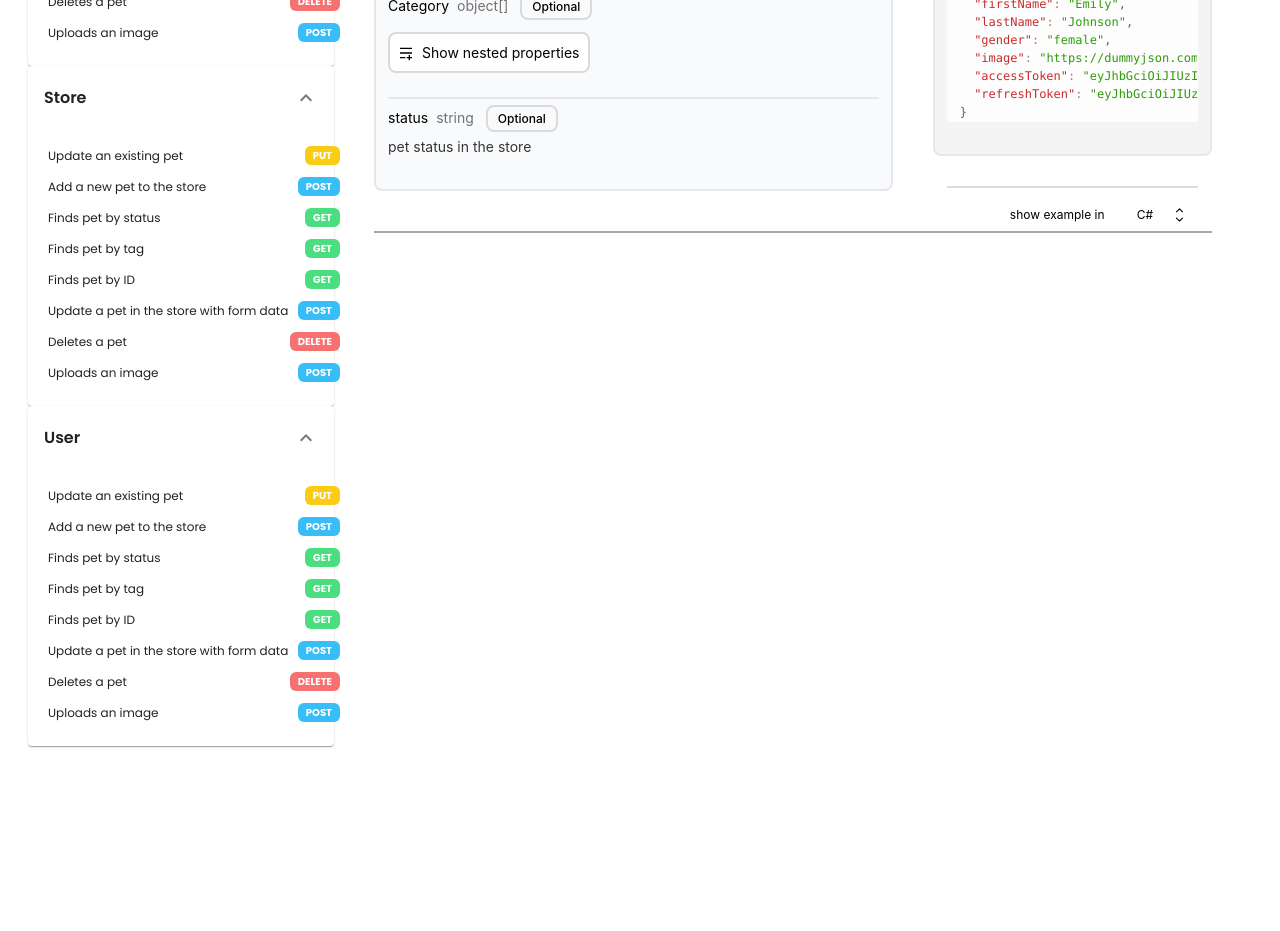
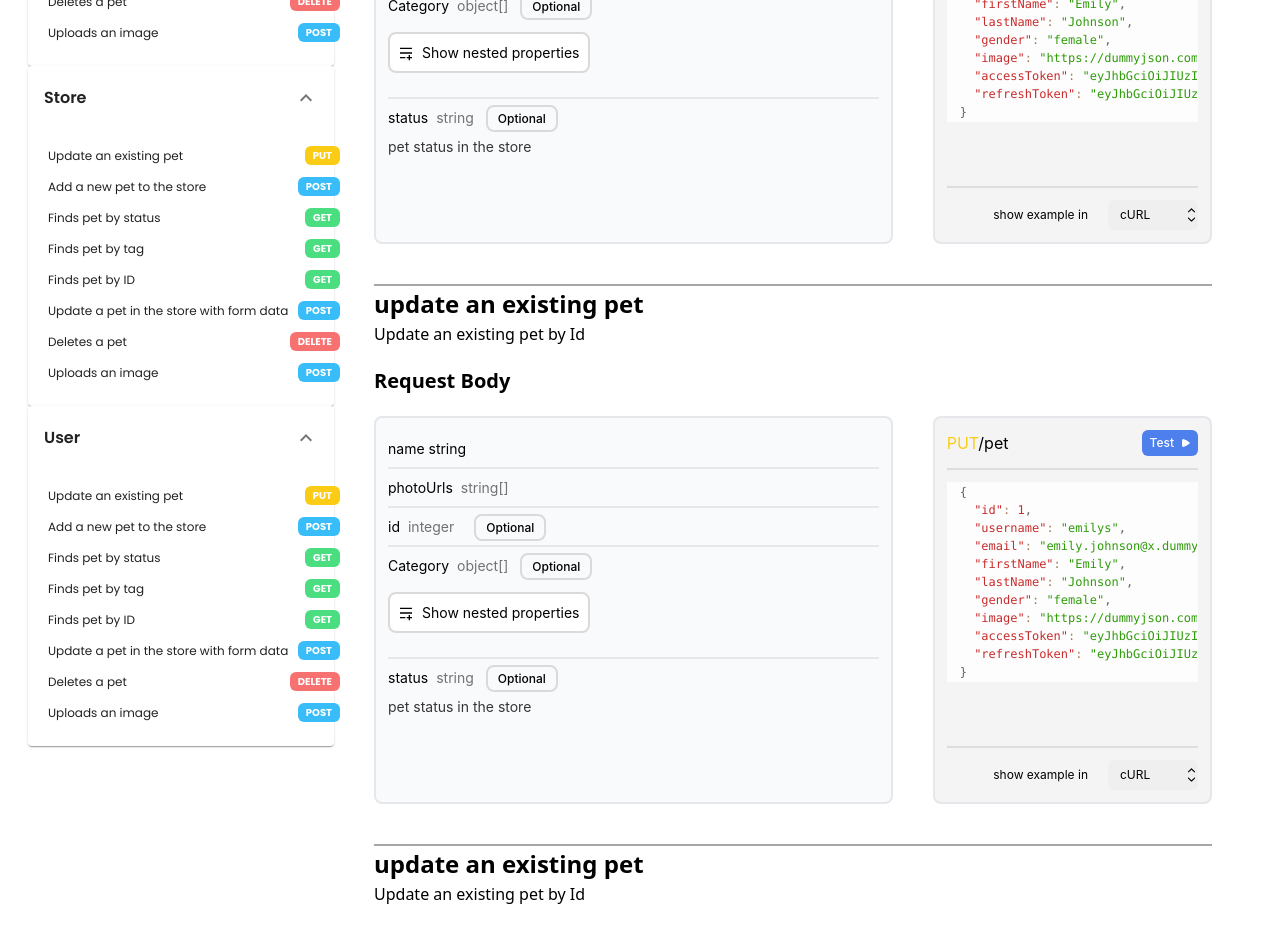
Before and after one commit to SanuRaj-K/devdocs, a React (Create React App) app: page /home in a window 1280 px wide. Shown: the part 800-1731 px from the top of the page. Before the commit the page ends 1586 px from the top, so only its background shows below. Built offline with nearby package versions, Linux system fonts and the light colour scheme.

Commit message:
feat:links added

```diff
--- a/src/App.js
+++ b/src/App.js
@@ -3,6 +3,7 @@ import "./App.css";
 import { Home } from "./pages/home";
 import { Projects } from "./pages/profile";
 import { Login } from "./pages/registration/Login";
+import { NotFound } from "./pages/not-found";
 
 function App() {
   return (
@@ -13,6 +14,7 @@ function App() {
           <Route path="/projects" index element={<Projects />} />
 
           <Route path="/home" index element={<Home />} />
+          <Route path="*" element={<NotFound />} />
         </Routes>
       </main>
     </div>
--- /dev/null
+++ b/src/components/details/index.jsx
@@ -0,0 +1,187 @@
+import React, { useState } from "react";
+import nested from "../../assets/icons/nested.svg";
+import play from "../../assets/icons/play.svg";
+import select from "../../assets/icons/select.svg";
+import ContentCopyIcon from "@mui/icons-material/ContentCopy";
+import DoneIcon from "@mui/icons-material/Done";
+import { Prism as SyntaxHighlighter } from "react-syntax-highlighter";
+import { coy } from "react-syntax-highlighter/dist/esm/styles/prism";
+import { jsonData } from "../../constants";
+
+export const Details = ({selectedTitle}) => {
+  const [showNested, setShowNexted] = useState(false);
+  const [copyText, setCopyText] = useState(false);
+//   const [selectedTitle, setSelectedTitle] = useState("");
+  const [toggleRun, setToggleRun] = useState(false);
+
+
+  const [selectedLanguage, setSelectedLanguage] = useState("C#");
+  const [isOpen, setIsOpen] = useState(false);
+
+  const handleCopy = () => {
+    navigator.clipboard.writeText(JSON.stringify(jsonData)).then(() => {
+      setCopyText(true);
+    });
+  };
+
+  const languages = [
+    "cURL",
+    "Javascript",
+    "Python",
+    "Java",
+    "Go",
+    "C#",
+    "Kotlin",
+    "Objective C",
+    "PHP",
+    "Ruby",
+    "Swift",
+  ];
+
+  const toggleDropdown = () => {
+    setIsOpen(!isOpen);
+  };
+
+  const handleLanguageSelect = (language) => {
+    setSelectedLanguage(language);
+    setIsOpen(false);
+  };
+
+  return (
+    <div>
+      <div className="   md:px-10 w-full  ">
+        <div>
+          <h1 className=" text-[22px]    md:text-[24px]  font-bold">
+            {selectedTitle ? selectedTitle : "update an existing pet"}
+          </h1>
+          <span className=" text-[14px] md:text-[16px]">
+            Update an existing pet by Id
+          </span>
+        </div>
+        <h2 className=" text-[20px] mt-5 font-semibold"> Request Body</h2>
+        <div className="font-inter border-b-2   border-[#A7A7A7]  mt-5 pb-10 md:mt-5 flex-col md:flex-row flex md:justify-between w-full">
+          <div className="w-full lg:w-2/3 rounded-lg p-3 border-2 bg-[#F9FAFC] overflow-y-auto   ">
+            <ul className=" text-[14px] ">
+              <li className=" border-b-2 py-2">name string</li>
+              <li className=" border-b-2 py-2">
+                <span className=" ">photoUrls</span>
+                <span className=" ml-2 text-[#727272]">string[]</span>
+              </li>
+              <li className=" border-b-2 py-2">
+                <span>id</span>
+                <span className=" mx-2 text-[#727272]">integer</span>
+                <span className="  font-medium px-[10px] text-[12px] py-1 border-2 border-[#DADADA]  ml-3 rounded-lg">
+                  Optional
+                </span>{" "}
+              </li>
+              <li className=" border-b-2 py-2">
+                <div>
+                  <div>
+                    <span>Category</span>
+                    <span className=" ml-2 text-[#727272]">object[]</span>
+                    <span className=" font-medium text-[12px] px-[10px] py-1 border-2 border-[#DADADA]  ml-3 rounded-lg">
+                      Optional
+                    </span>
+                  </div>
+                  <div
+                    onClick={() => setShowNexted((prev) => !prev)}
+                    className=" inline-flex  items-center cursor-pointer my-4 border-2 border-[#DADADA] rounded-lg p-2 bg-white "
+                  >
+                    <img className=" size-4" src={nested} alt="nested" />
+                    <span className=" ml-2">
+                      {showNested ? "Hide" : "Show"} nested properties
+                    </span>
+                  </div>
+                  {showNested && (
+                    <div className=" border-2 rounded-lg p-2">
+                      <div className="  border-b-2 p-3 rounded-md ">
+                        <span>id</span>
+                        <span className=" text-[#727272] px-3">integer</span>
+                        <span className=" px-[10px]  font-medium text-[12px] py-1 border-2 border-[#DADADA]  ml-3 rounded-lg">
+                          Optional
+                        </span>
+                      </div>
+                      <div>
+                        <div className="  border-b-2 p-3 rounded-md ">
+                          <span>id</span>
+                          <span className=" text-[#727272] px-3">string</span>
+                          <span className="   text-black px-[10px] py-1 font-medium     text-[12px] border-2 border-[#DADADA]  ml-3 rounded-lg">
+                            Optional
+                          </span>
+                        </div>
+                      </div>
+                    </div>
+                  )}
+                </div>
+              </li>
+              <li className="   mb-5">
+                <div className=" my-2">
+                  <span>status</span>
+                  <span className=" ml-2 text-[#727272]">string</span>
+                  <span className=" px-[10px] font-medium text-[12px] py-1 border-2 border-[#DADADA]  ml-3 rounded-lg">
+                    Optional
+                  </span>
+                </div>
+                <div>
+                  <span className=" text-[#363636]">
+                    pet status in the store
+                  </span>
+                </div>
+              </li>
+            </ul>
+          </div>
+          <div className="w-full xl:w-1/3 mt-10 md:mt-0 md:ml-10 bg-[#F4F4F5] p-3 rounded-lg border-2 flex flex-col justify-between ">
+            <div>
+              <div className="border-b-2 border-[#DDDDDD] pb-3 fb items-center">
+                <div>
+                  <span className="text-[#FACC15]">PUT</span>
+                  <span>/pet</span>
+                </div>
+                <div
+                  onClick={() => setToggleRun(true)}
+                  className="flex items-center cursor-pointer bg-[#4E80ED] rounded-md px-2 py-1"
+                >
+                  <span className="text-white font-medium text-[12px]">
+                    Test
+                  </span>
+                  <img className="ml-2 size-2" src={play} alt="icon" />
+                </div>
+              </div>
+              <div className="pb-3 group relative mt-3">
+                <div
+                  onClick={handleCopy}
+                  className=" absolute  group-hover:block cursor-pointer  right-0 z-20  hidden top-0 mr-2 size-1 "
+                >
+                  {copyText ? <DoneIcon /> : <ContentCopyIcon />}
+                </div>
+
+                <p className="text-[12px]">
+                  <SyntaxHighlighter language="json" style={coy}>
+                    {JSON.stringify(jsonData, null, 2)}
+                  </SyntaxHighlighter>
+                </p>
+              </div>
+            </div>
+
+            <div className="flex relative border-t-2 pt-3 text-[12px]   border-[#DDDDDD]  mt-10 items-center justify-end">
+              <span className="mr-5">show example in</span>
+              <img
+                className="  absolute  right-0 z-10 "
+                src={select}
+                alt="select"
+              />
+
+              <select className=" px-3 rounded-md  appearance-none h-[30px] ">
+                {languages.map((language, index) => (
+                  <option key={index} className=" " value={language}>
+                    {language}
+                  </option>
+                ))}
+              </select>
+            </div>
+          </div>
+        </div>
+      </div>
+    </div>
+  );
+};
--- a/src/pages/home/index.jsx
+++ b/src/pages/home/index.jsx
@@ -14,6 +14,7 @@ import TemporaryDrawer from "../../components/drawer";
 import { Prism as SyntaxHighlighter } from "react-syntax-highlighter";
 import { coy } from "react-syntax-highlighter/dist/esm/styles/prism";
 import { TestRun } from "../../components/run-test";
+import { Details } from "../../components/details";
 export const Home = () => {
   const [toggleRun, setToggleRun] = useState(false);
   const [copyText, setCopyText] = useState(false);
@@ -144,19 +145,31 @@ export const Home = () => {
                 ))}
               </ul>
             </div>
+            <div className=" w-full">
+              <Details  selectedTitle={selectedTitle} />
+              <Details />
+              <Details />
+              <Details />
+              <Details />
+              <Details />
+              <Details />
+              <Details />
+              <Details />
+              <Details />
+            </div>
 
-            <div className="   md:px-10 w-full xl:w-3/4">
+            {/* <div className="   md:px-10 w-full xl:w-3/4">
               <div>
-                <h1 className=" text-[22px] md:text-[24px]  font-bold">
+                <h1 className=" text-[22px]    md:text-[24px]  font-bold">
                   {selectedTitle ? selectedTitle : "update an existing pet"}
                 </h1>
                 <span className=" text-[14px] md:text-[16px]">
                   Update an existing pet by Id
                 </span>
               </div>
-              <h2 className=" text-[20px] mt-5 font-semibold">Request Body</h2>
+              <h2 className=" text-[20px] mt-5 font-semibold"> Request Body</h2>
               <div className="font-inter border-b-2   border-[#A7A7A7]  mt-5 pb-10 md:mt-5 flex-col md:flex-row flex md:justify-between w-full">
-                <div className="w-full lg:w-2/3 rounded-lg p-3 border-2 bg-[#F9FAFC] overflow-y-auto h-[400px] md:h-auto">
+                <div className="w-full lg:w-2/3 rounded-lg p-3 border-2 bg-[#F9FAFC] overflow-y-auto   ">
                   <ul className=" text-[14px] ">
                     <li className=" border-b-2 py-2">name string</li>
                     <li className=" border-b-2 py-2">
@@ -230,7 +243,7 @@ export const Home = () => {
                     </li>
                   </ul>
                 </div>
-                <div className="w-full xl:w-1/3 mt-10 md:mt-0 md:ml-10 bg-[#F4F4F5] p-3 rounded-lg border-2 flex flex-col justify-between max-h-[300px]">
+                <div className="w-full xl:w-1/3 mt-10 md:mt-0 md:ml-10 bg-[#F4F4F5] p-3 rounded-lg border-2 flex flex-col justify-between ">
                   <div>
                     <div className="border-b-2 border-[#DDDDDD] pb-3 fb items-center">
                       <div>
@@ -263,35 +276,25 @@ export const Home = () => {
                     </div>
                   </div>
 
-                  <div className="flex border-t-2 pt-3 text-[12px]   border-[#DDDDDD]  mt-10 items-center justify-end">
+                  <div className="flex relative border-t-2 pt-3 text-[12px]   border-[#DDDDDD]  mt-10 items-center justify-end">
                     <span className="mr-5">show example in</span>
-                    <div className="relative text-[12px]">
-                      <div
-                        className="flex items-center bg-white px-3 py-1 rounded-lg cursor-pointer"
-                        onClick={toggleDropdown}
-                      >
-                        <span className="mr-5">{selectedLanguage}</span>
-                        <img src={select} alt="select" />
-                      </div>
+                    <img
+                      className="  absolute  right-0 z-10 "
+                      src={select}
+                      alt="select"
+                    />
 
-                      {isOpen && (
-                        <div className="absolute top-0 text-[12px] bg-white border rounded-lg mt-2 w-full">
-                          {languages.map((language, index) => (
-                            <div
-                              key={index}
-                              onClick={() => handleLanguageSelect(language)}
-                              className="px-3 py-2 hover:bg-gray-200 cursor-pointer"
-                            >
-                              {language}
-                            </div>
-                          ))}
-                        </div>
-                      )}
-                    </div>
+                    <select className=" px-3 rounded-md  appearance-none h-[30px] ">
+                      {languages.map((language, index) => (
+                        <option key={index} className=" " value={language}>
+                          {language}
+                        </option>
+                      ))}
+                    </select>
                   </div>
                 </div>
               </div>
-            </div>
+            </div> */}
           </div>
         </section>
         <section className="">
```
Also changed, not shown: src/pages/not-found/index.jsx (added, +28 -0 lines).
